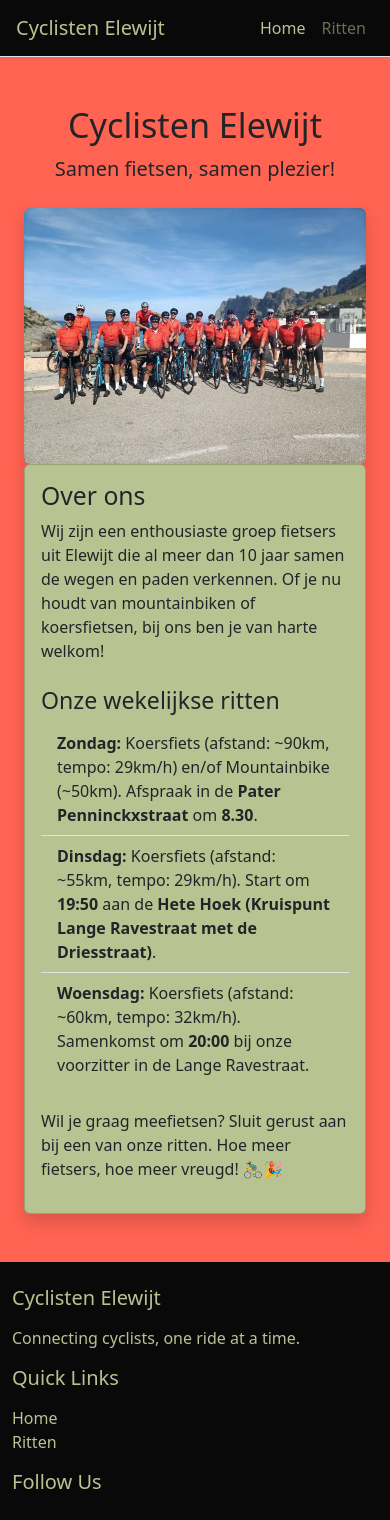
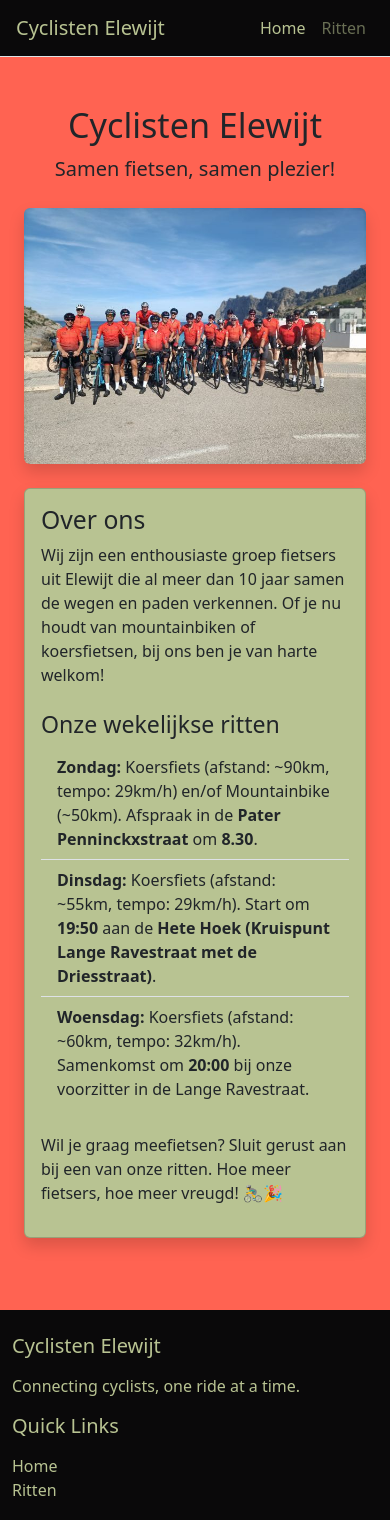
Before and after one commit to timaar/CyclistenElewijt, an Angular app: page / in a window 390 px wide. Shown: the top 1520 px of the page. Built offline with nearby package versions, Linux system fonts and the light colour scheme.

Commit message:
feat() fix for mobile

```diff
--- a/src/app/home/home.component.html
+++ b/src/app/home/home.component.html
@@ -9,14 +9,14 @@
     <!-- Two-column layout -->
     <div class="row align-items-stretch">
       <!-- Left column: Image -->
-      <div class="col-md-6 d-flex">
+      <div class="col-md-6 d-flex mb-4 mb-md-0"> <!-- Added margin bottom for small screens -->
         <img src="images/cyclistenweb.jpg"
              alt="A description of the image"
              class="img-fluid rounded shadow mx-auto">
       </div>
 
       <!-- Right column: Card with "Over ons" -->
-      <div class="col-md-6 d-flex">
+      <div class="col-md-6 d-flex mb-4 mb-md-0"> <!-- Added margin bottom for small screens -->
         <div class="card shadow flex-fill">
           <div class="card-body">
             <h2 class="card-title">Over ons</h2>
```
